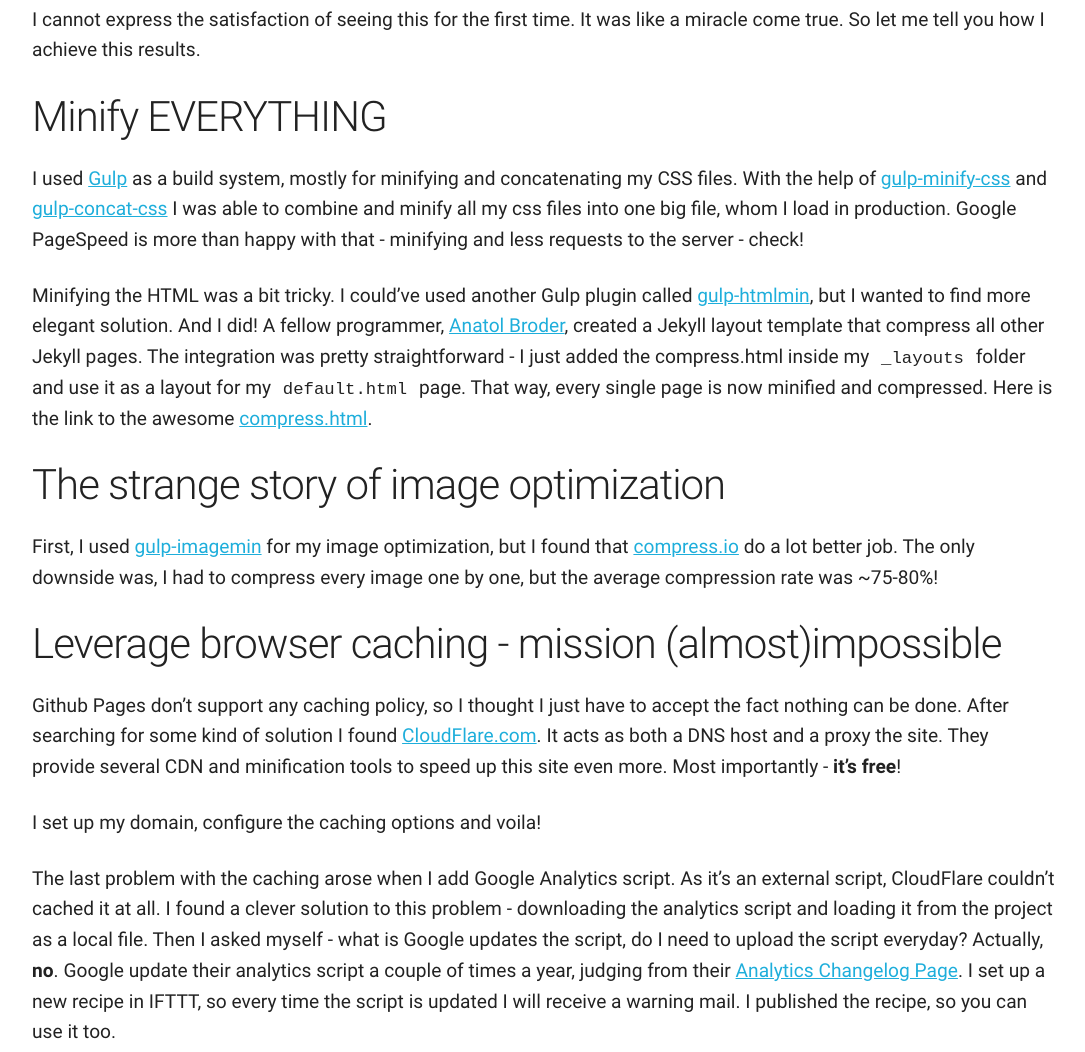
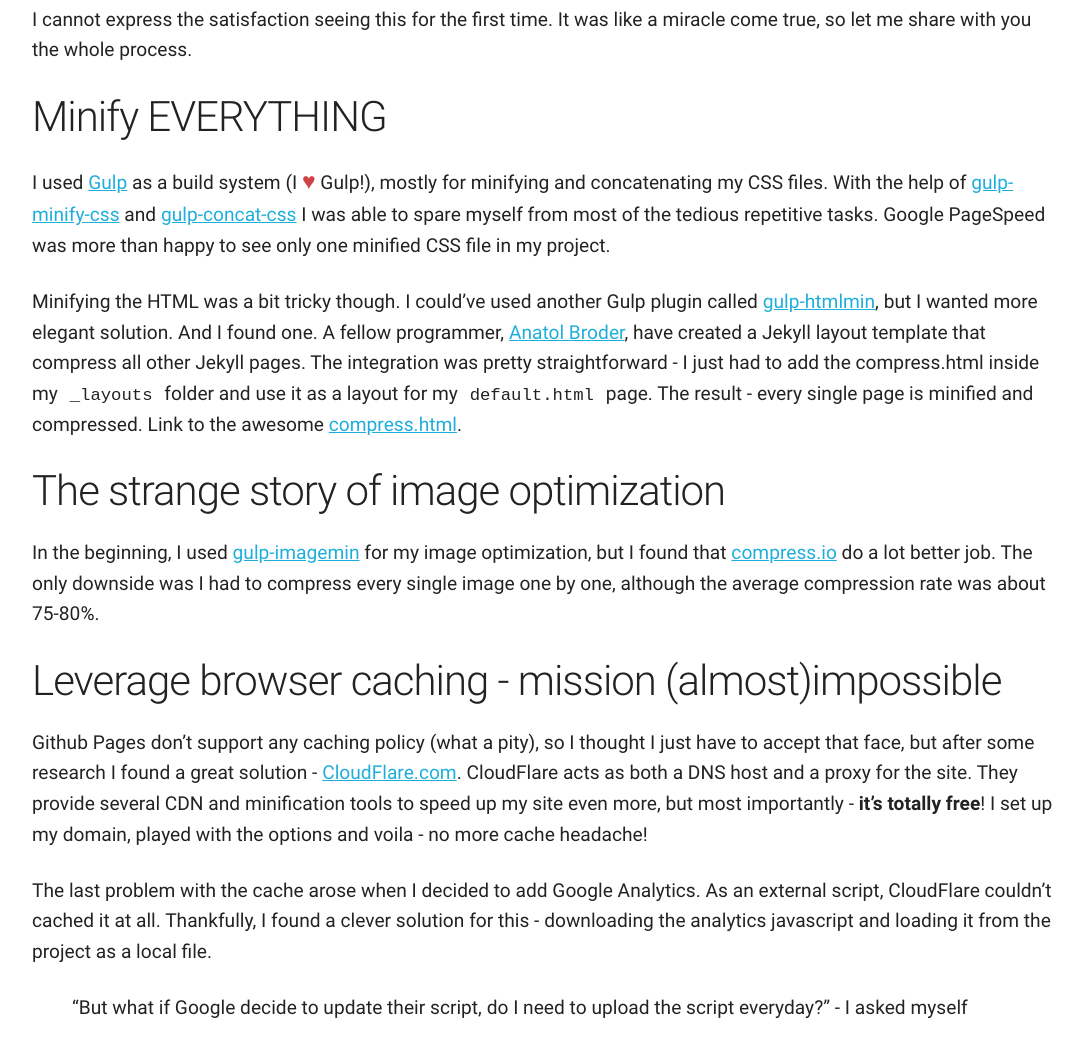
Before and after one commit to KleoPetroff/kleopetroff.github.io, a Jekyll site: the page built from _posts/2015-07-03-road-to-perfection.md, in a window 1280 px wide and 1400 px high, scrolled down 1561 px. Shown: the part 252-1304 px from the top of the window, without its empty margins (96-1181 px from the left). Built offline with Jekyll 4.4.1, drawn with Linux system fonts in a browser that asks for light colours; a script that is not in the unit is left out; some of the changed text lies outside the part shown; grey boxes are pictures that could not be loaded.

Commit message:
Fix typos and lexical errors

```diff
--- a/_posts/2015-07-03-road-to-perfection.md
+++ b/_posts/2015-07-03-road-to-perfection.md
@@ -1,15 +1,15 @@
 ---
 layout: post
 title: 100/100 PageSpeed - the road to perfection
-description: How one month of head bashing, keyboard smashing and a huge amount of coffee drinking was enough time to achieve the orgasmic result of 100/100 PageSpeed.
+description: How one month of head bashing, keyboard smashing and a huge amount of coffee was enough to achieve the orgasmic result of 100/100 PageSpeed.
 language: en
 ---
 
-From the beginning of this project, the main idea was to develop a simple, minimalistic and **fast** personal website, that suits my needs. I had all the necessary tools, knowledge and motivation to create it. The challenging part was that I needed to finish the project in 30 days and not a single day more.
+From the beginning, my idea was to develop a simple, minimalistic and **fast** personal website, that suit my needs. I had all the necessary tools, knowledge and motivation to create it. The challenging part was that I needed to finish it in only 30 days, while still doing my day job.
 
-Inspired by the idea behind [Launch In 30 challange](https://www.youtube.com/watch?v=hwSkyishkjI), I started developing this website one month ago. 30 days later, I successfully deployed the project. There are still things that needs to be polished, but the results I accomplished with this first version are more than satisfying.
+Inspired by the idea behind [Launch In 30 challange](https://www.youtube.com/watch?v=hwSkyishkjI), I started developing this website, exactly one month ago and on June 30, I successfully deployed the project. There are still things that need to be polished, but the results I accomplished are more than satisfying.
 
-The most challenging part was the optimization. I didn't want to make any exceptions, as I was after the perfect score. One month of head bashing, keyboard smashing and a huge amount of coffee drinking was enough time to achieve the orgasmic result of 100/100 PageSpeed
+The most challenging part was the optimization. I didn't want to make any exceptions, as I was after the perfect score in PageSpeed. One month of head bashing, keyboard smashing and a huge amount of coffee was enough to achieve the orgasmic result of 100/100 PageSpeed.
 
 ![User Experience](http://i.imgur.com/Iz9Wd9h.png)
 
@@ -17,32 +17,36 @@
 
 ![Desktop PageSpeed](http://i.imgur.com/fLzKcaF.png)
 
-I cannot express the satisfaction of seeing this for the first time. It was like a miracle come true. So let me tell you how I achieve this results.
+I cannot express the satisfaction seeing this for the first time. It was like a miracle come true, so let me share with you the whole process.
 
 ##Minify EVERYTHING
 
-I used [Gulp](http://gulpjs.com/) as a build system, mostly for minifying and concatenating my CSS files. With the help of [gulp-minify-css](https://www.npmjs.com/package/gulp-minify-css) and [gulp-concat-css](https://www.npmjs.com/package/gulp-concat-css) I was able to combine and minify all my css files into one big file, whom I load in production. Google PageSpeed is more than happy with that - minifying and less requests to the server - check!
+I used [Gulp](http://gulpjs.com/) as a build system (I <span class="love">&#9829;</span> Gulp!), mostly for minifying and concatenating my CSS files. With the help of [gulp-minify-css](https://www.npmjs.com/package/gulp-minify-css) and [gulp-concat-css](https://www.npmjs.com/package/gulp-concat-css) I was able to spare myself from most of the tedious repetitive tasks. Google PageSpeed was more than happy to see only one minified CSS file in my project.
 
-Minifying the HTML was a bit tricky. I could've used another Gulp plugin called [gulp-htmlmin](https://www.npmjs.com/package/gulp-htmlmin), but I wanted to find more elegant solution. And I did! A fellow programmer, [Anatol Broder](http://anatol.penibelst.de/), created a Jekyll layout template that compress all other Jekyll pages. The integration was pretty straightforward - I just added the compress.html inside my `_layouts` folder and use it as a layout for my `default.html` page. That way, every single page is now minified and compressed. Here is the link to the awesome [compress.html](http://jch.penibelst.de).
+Minifying the HTML was a bit tricky though. I could've used another Gulp plugin called [gulp-htmlmin](https://www.npmjs.com/package/gulp-htmlmin), but I wanted more elegant solution. And I found one. A fellow programmer, [Anatol Broder](http://anatol.penibelst.de/), have created a Jekyll layout template that compress all other Jekyll pages. The integration was pretty straightforward - I just had to add the compress.html inside my `_layouts` folder and use it as a layout for my `default.html` page. The result - every single page is minified and compressed. Link to the awesome [compress.html](http://jch.penibelst.de).
 
 
 ## The strange story of image optimization
 
-First, I used [gulp-imagemin](https://www.npmjs.com/package/gulp-imagemin/) for my image optimization, but I found that [compress.io](http://compress.io) do a lot better job. The only downside was, I had to compress every image one by one, but the average compression rate was ~75-80%!
+In the beginning, I used [gulp-imagemin](https://www.npmjs.com/package/gulp-imagemin/) for my image optimization, but I found that [compress.io](http://compress.io) do a lot better job. The only downside was I had to compress every single image one by one, although the average compression rate was about 75-80%.
 
 ## Leverage browser caching - mission (almost)impossible
 
-Github Pages don't support any caching policy, so I thought I just have to accept the fact nothing can be done. After searching for some kind of solution I found [CloudFlare.com](https://www.cloudflare.com). It acts as both a DNS host and a proxy the site. They provide several CDN and minification tools to speed up this site even more. Most importantly - **it's free**!
+Github Pages don't support any caching policy (what a pity), so I thought I just have to accept that face, but after some research I found a great solution - [CloudFlare.com](https://www.cloudflare.com). CloudFlare acts as both a DNS host and a proxy for the site. They provide several CDN and minification tools to speed up my site even more, but most importantly - **it's totally free**! I set up my domain, played with the options and voila - no more cache headache!
 
-I set up my domain, configure the caching options and voila!
+The last problem with the cache arose when I decided to add Google Analytics. As an external script, CloudFlare couldn't cached it at all. Thankfully, I found a clever solution for this - downloading the analytics javascript and loading it from the project as a local file.
 
-The last problem with the caching arose when I add Google Analytics script. As it's an external script, CloudFlare couldn't cached it at all. I found a clever solution to this problem - downloading the analytics script and loading it from the project as a local file. Then I asked myself - what is Google updates the script, do I need to upload the script everyday? Actually, **no**. Google update their analytics script a couple of times a year, judging from their [Analytics Changelog  Page](https://developers.google.com/analytics/devguides/collection/analyticsjs/changelog). I set up a new recipe in IFTTT, so every time the script is updated I will receive a warning mail. I published the recipe, so you can use it too.
+> "But what if Google decide to update their script, do I need to upload the script everyday?" - I asked myself
+>
+> "No" - Stackoverflow answered
+
+Google update their analytics javascript only a few times a year, judging from their [Analytics Changelog  Page](https://developers.google.com/analytics/devguides/collection/analyticsjs/changelog), so I set up a new recipe in IFTTT. Every time the script is updated I will receive a warning mail. If you are using the same approach, feel free to use my IFTTT recipe:
 
 <a href="https://ifttt.com/view_embed_recipe/304686-analytics-js-update-send-mail" target = "_blank" class="embed_recipe embed_recipe-l_31" id= "embed_recipe-304686"><img src= 'https://ifttt.com/recipe_embed_img/304686' alt="IFTTT Recipe: analytics.js update - send mail connects feed to email" width="370px" style="max-width:100%"/></a><script async type="text/javascript" src= "//ifttt.com/assets/embed_recipe.js"></script>
 
 ## Eliminating render-blocking CSS and Javascript
 
-Every CSS file slows down the rendering of the page. Fixing this problem is quite easy though - loading the css asynchronously:
+Every CSS file, loaded the normal way, slows down the page rendering. Fixing this problem was quite easy though - I had to load the CSS asynchronously:
 
 
 {% highlight javascript linenos %}
@@ -57,9 +61,18 @@
       else window.addEventListener('load', cb);
 {% endhighlight %}
 
-This solution worked great, but another problem arose - I had an User Experience warning. The navigation links were too close to each other, so I had to include part of a CSS directly in the `<head>`.
+This solution worked great, but another problem arose - I had an User Experience warning, telling me that the navigation links were too close to each other. I had to include part of the CSS directly in the `<head>`.
 
+ {% highlight css linenos %}
+.navigation li,
+.contact-list li {
+    padding: 0 0 1rem;
+}
+
+ {% endhighlight %}
+
+Rendering - check!
 
 ## Conclusion
 
-The road to 100 was a bumpy ride,but the satisfaction of fixing these problems and seeing the actual results was so enjoyable and probably the most fun part of the whole development process. I can now peacefully go to bed, knowing my website ok.
+It was a bumpy ride,but the satisfaction of fixing these problems and seeing the actual results was so enjoyable and probably the most fun part of the whole development process. I can go to bed now, knowing my website OK.
```
